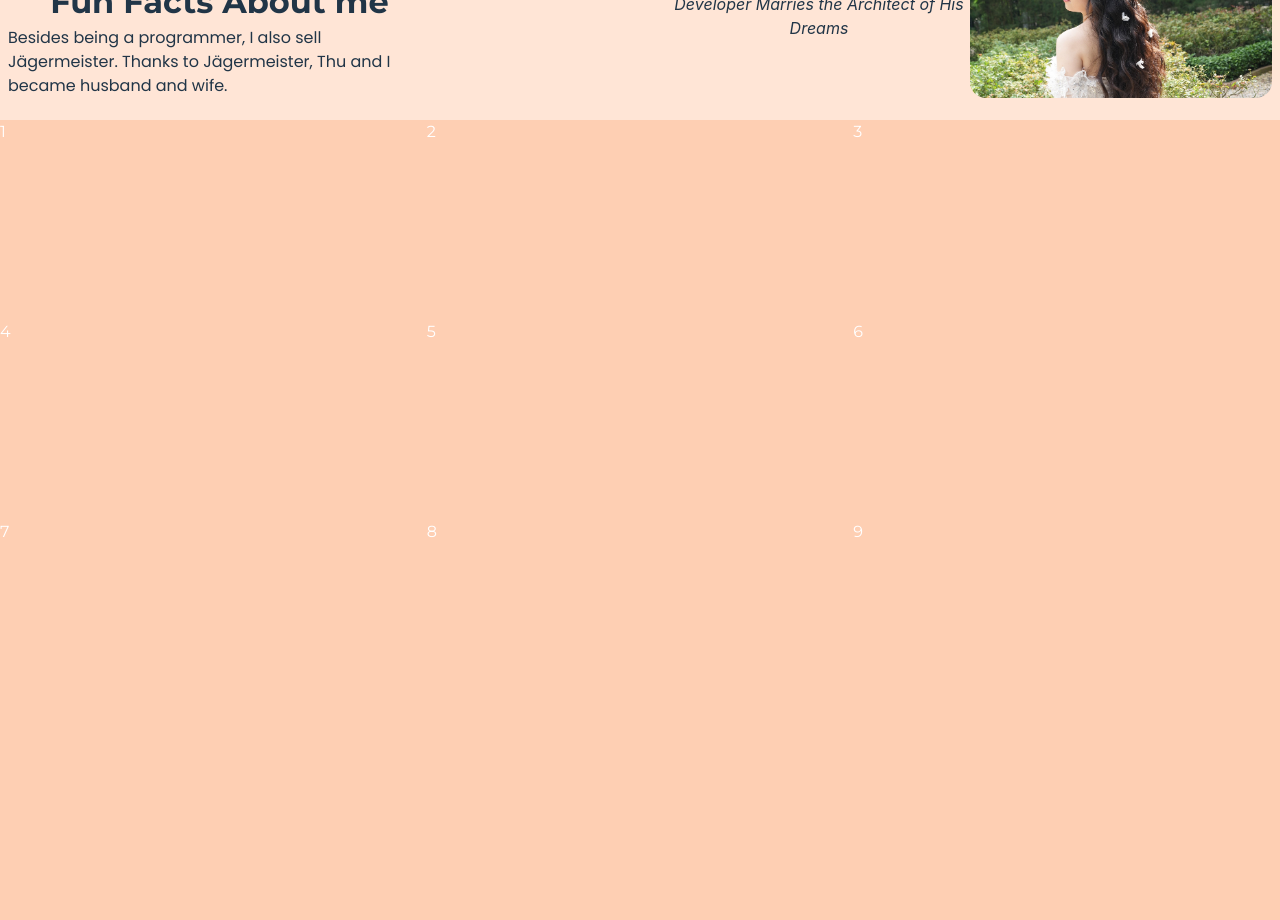
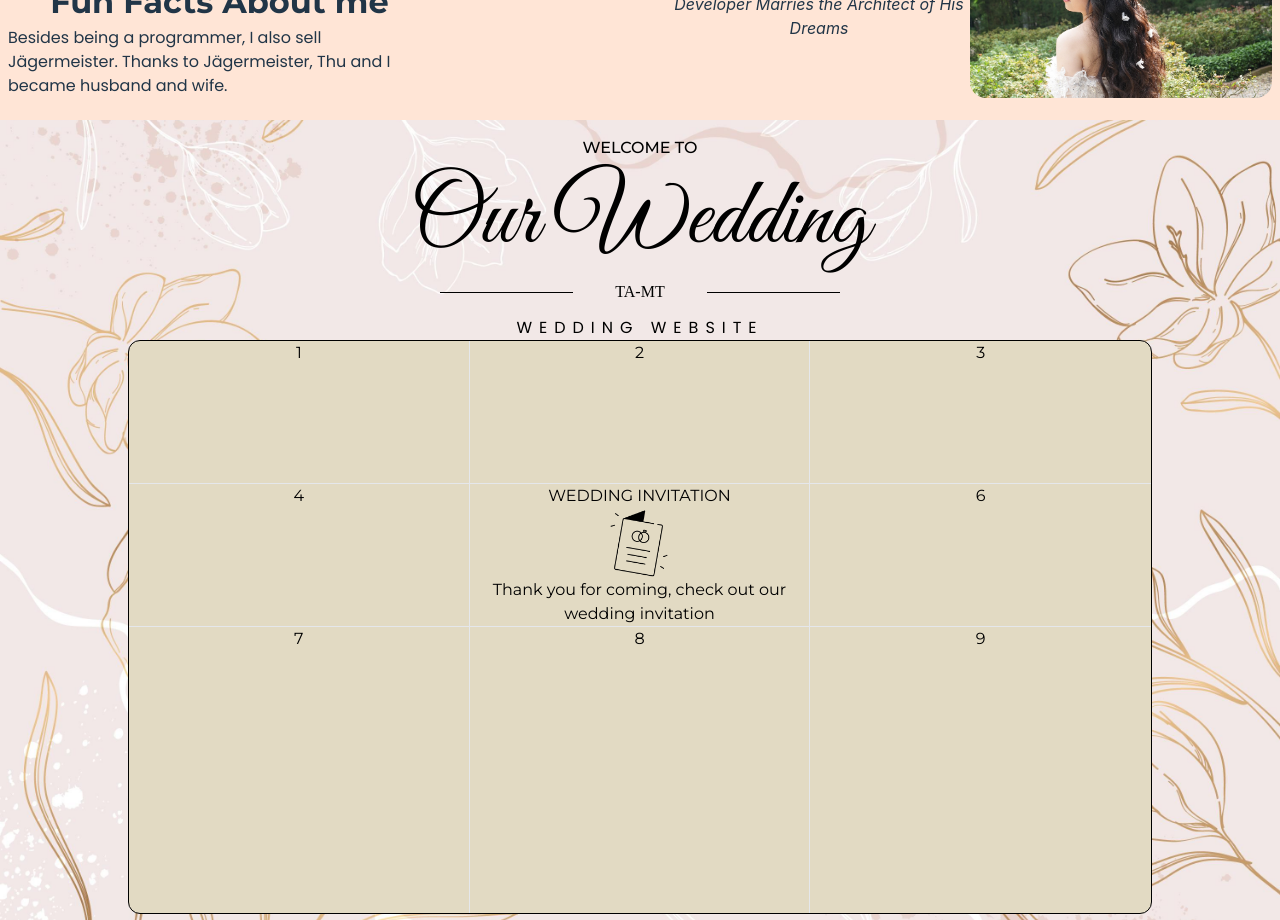
Before and after one commit to 19anim/wedding, a React (Vite) app: page / in a window 1280 px wide. Shown: the part 3080-4000 px from the top of the page. Built offline with nearby package versions, Linux system fonts and the light colour scheme; a web font is replaced by a local one.

Commit message:
modify introduction temp page

```diff
--- a/src/index.css
+++ b/src/index.css
@@ -1,6 +1,7 @@
 @import url("https://fonts.googleapis.com/css2?family=Playfair+Display:ital,wght@0,400..900;1,400..900&display=swap");
 @import url("https://fonts.googleapis.com/css2?family=Montserrat:ital,wght@0,100..900;1,100..900&family=Playfair+Display:ital,wght@0,400..900;1,400..900&display=swap");
 @import url("https://fonts.googleapis.com/css2?family=Poppins:ital,wght@0,100;0,200;0,300;0,400;0,500;0,600;0,700;0,800;0,900;1,100;1,200;1,300;1,400;1,500;1,600;1,700;1,800;1,900&display=swap");
+@import url("https://fonts.googleapis.com/css2?family=Great+Vibes&display=swap");
 @tailwind base;
 @tailwind components;
 @tailwind utilities;
--- a/src/pages/IntroductionTemp.jsx
+++ b/src/pages/IntroductionTemp.jsx
@@ -1,16 +1,42 @@
+import IntroductionBackground from "../assets/introduction.jpg";
+import WeddingInvitation from "../assets/introduction_assets/wedding-invitation.png";
+
 function IntroductionTemp(props) {
   return (
-    <div className="snap-start h-[100vh] text-white sm:bg-[#fea36e85] font-montserrat text-xs sm:text-base grid grid-cols-3 grid-rows-4">
-      <div>1</div>
-      <div>2</div>
-      <div>3</div>
-      <div>4</div>
-      <div>5</div>
-      <div>6</div>
-      <div className="row-span-2">7</div>
-      <div className="row-span-2">8</div>
-      <div className="row-span-2">9</div>
-    </div>
+    <section
+      style={{ backgroundImage: `url("${IntroductionBackground}")` }}
+      className="snap-start h-[100vh] sm:bg-[#fea36e85] font-montserrat text-xs sm:text-base flex flex-col items-center bg-cover bg-center"
+    >
+      <article className="flex flex-col items-center w-full text-black gap-3 pt-4">
+        <p className="font-medium">WELCOME TO</p>
+        <header className="text-8xl font-greatVibes">Our Wedding</header>
+        <section className="w-full max-w-[400px] border-black grid grid-cols-3 justify-center items-center">
+          <hr className="border-black"></hr>
+          <article className="text-center font-cursive">TA-MT</article>
+          <hr className="border-black"></hr>
+        </section>
+        <h3 className="font-Poppins tracking-[7px]">WEDDING WEBSITE</h3>
+      </article>
+      <section className="w-[80%] h-full grid grid-cols-3 grid-rows-4 text-black text-center items-center justify-center bg-[#E2DAC3] mb-4 border border-black rounded-xl">
+        <section className="border-r border-b h-full">1</section>
+        <section className="border-r border-b h-full">2</section>
+        <section className="border-b h-full">3</section>
+        <section className="border-r border-b h-full">4</section>
+        <section className="border-r border-b h-full flex flex-col items-center justify-center">
+          <header>WEDDING INVITATION</header>
+          <img
+            className="max-h-[70px]"
+            src={WeddingInvitation}
+            alt="Wedding Invitation"
+          />
+          <main>Thank you for coming, check out our wedding invitation</main>
+        </section>
+        <section className="border-b h-full">6</section>
+        <section className="row-span-2 border-r h-full">7</section>
+        <section className="row-span-2 border-r h-full">8</section>
+        <section className="row-span-2 h-full">9</section>
+      </section>
+    </section>
   );
 }
 
--- a/tailwind.config.js
+++ b/tailwind.config.js
@@ -6,6 +6,8 @@ export default {
       playfairDisplay: ['"Playfair Display"', "serif"],
       montserrat: ['"Montserrat"', "sans-serif"],
       Poppins: ['"Poppins"', "sans-serif"],
+      greatVibes: ["Great Vibes", "serif"],
+      cursive: ["cursive"],
     },
     extend: {},
   },
```
Also changed, not shown: src/assets/introduction.jpg (added), src/assets/introduction_assets/wedding-invitation.png (added).
